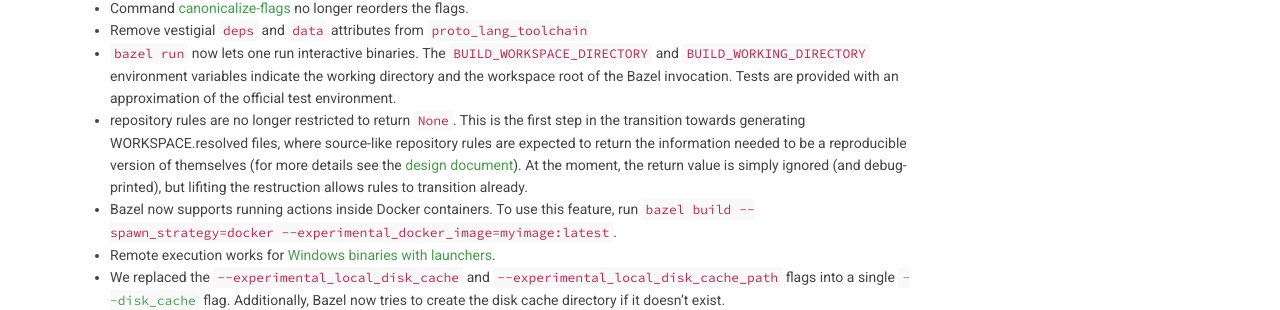
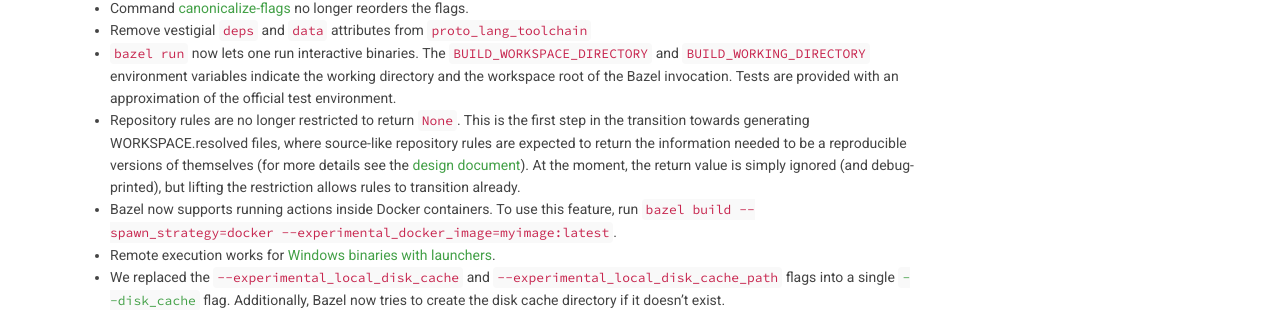
Before and after one commit to bazelbuild/bazel-blog, a Jekyll site: the page built from _posts/2018-06-01-bazel-0.14.md, in a window 1280 px wide and 900 px high, scrolled down 1160 px. Shown: the part 148-458 px from the top of the window. Built offline with Jekyll 4.4.1, drawn with Linux system fonts in a browser that asks for light colours; nearby versions of some CDN libraries; library files that are not in the unit come from our copies; Markdown is read by kramdown in place of the engine named in the settings; comment, search, counter and statistics services are not loaded.

Commit message:
Fix minor typos

```diff
--- a/_posts/2018-06-01-bazel-0.14.md
+++ b/_posts/2018-06-01-bazel-0.14.md
@@ -55,7 +55,7 @@
 *   Command [canonicalize-flags](https://docs.bazel.build/versions/master/command-line-reference.html#canonicalize-flags) no longer reorders the flags.
 *   Remove vestigial `deps` and `data` attributes from `proto_lang_toolchain`
 *   `bazel run` now lets one run interactive binaries. The `BUILD_WORKSPACE_DIRECTORY` and `BUILD_WORKING_DIRECTORY` environment variables indicate the working directory and the workspace root of the Bazel invocation. Tests are provided with an approximation of the official test environment.
-*   repository rules are no longer restricted to return `None`. This is the first step in the transition towards generating WORKSPACE.resolved files, where source-like repository rules are expected to return the information needed to be a reproducible version of themselves (for more details see the [design document](https://docs.google.com/document/d/1kVNXcw3nLlfFQRR_87SGOka9DJ8nnawlYHUIK4m3s0I/)). At the moment, the return value is simply ignored (and debug-printed), but lifiting the restruction allows rules to transition already.
+*   Repository rules are no longer restricted to return `None`. This is the first step in the transition towards generating WORKSPACE.resolved files, where source-like repository rules are expected to return the information needed to be a reproducible versions of themselves (for more details see the [design document](https://docs.google.com/document/d/1kVNXcw3nLlfFQRR_87SGOka9DJ8nnawlYHUIK4m3s0I/)). At the moment, the return value is simply ignored (and debug-printed), but lifting the restriction allows rules to transition already.
 *   Bazel now supports running actions inside Docker containers. To use this feature, run `bazel build --spawn_strategy=docker --experimental_docker_image=myimage:latest`.
 *   Remote execution works for [Windows binaries with launchers](https://github.com/bazelbuild/bazel/issues/4962).
 *   We replaced the `--experimental_local_disk_cache` and `--experimental_local_disk_cache_path` flags into a single [`--disk_cache`](https://docs.bazel.build/versions/master/remote-caching.html#disk-cache) flag. Additionally, Bazel now tries to create the disk cache directory if it doesn't exist.
```
